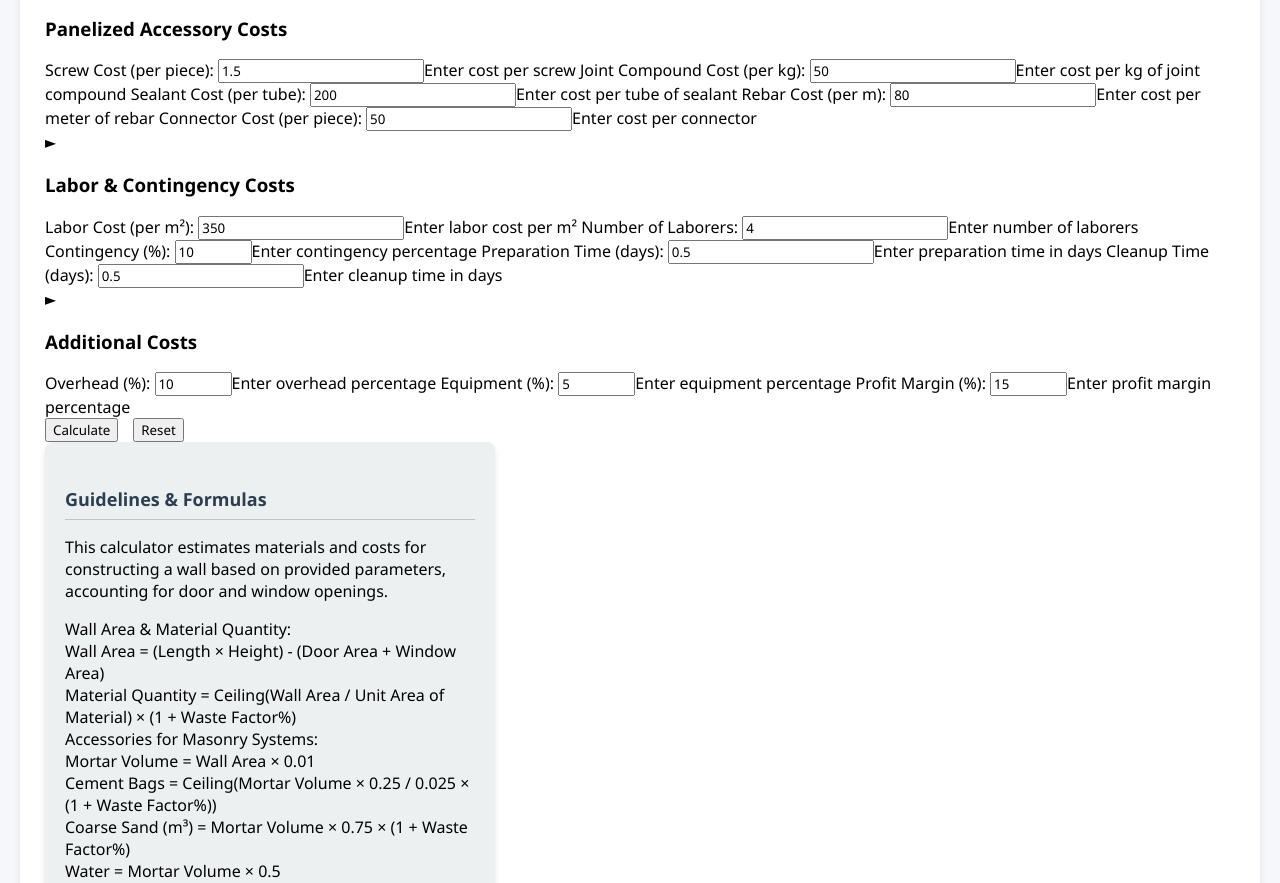
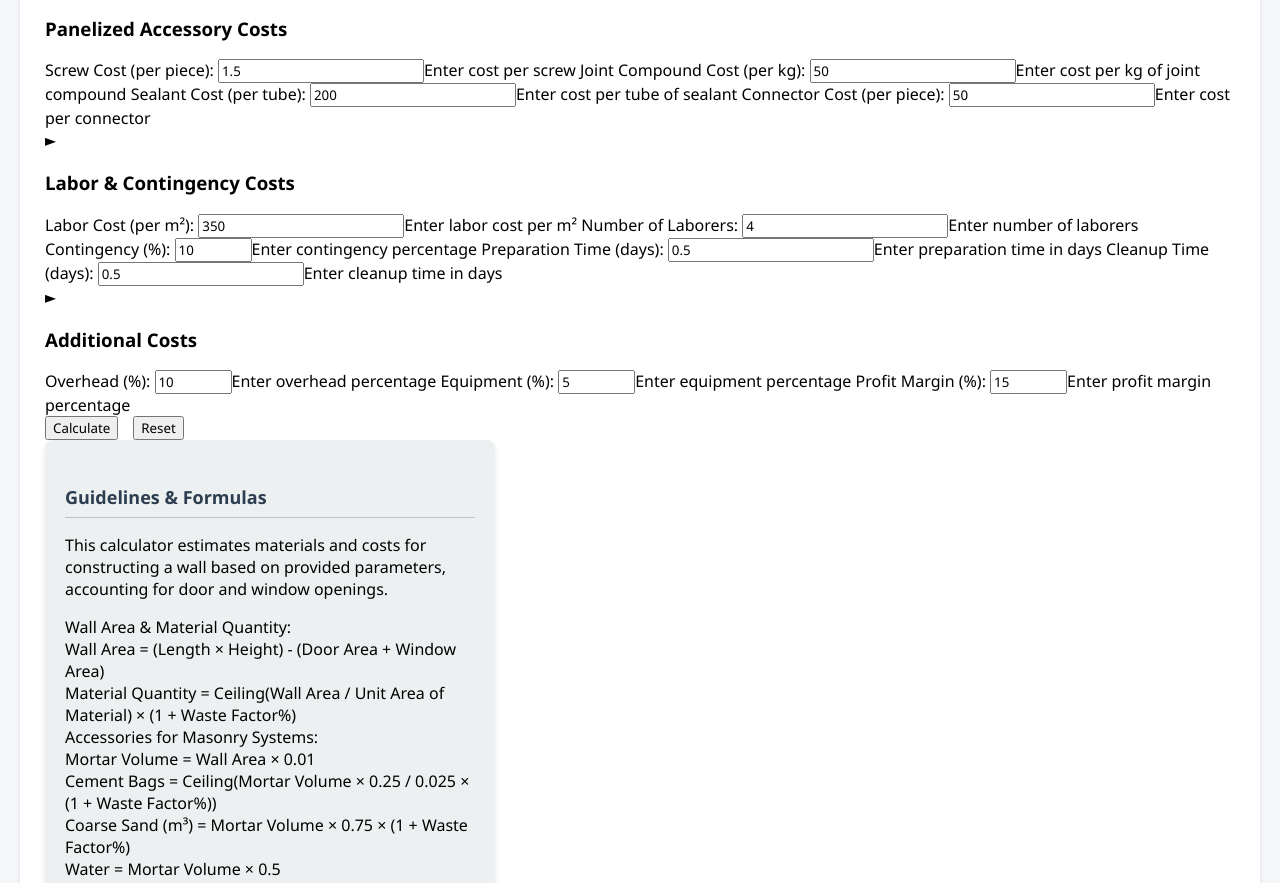
Before and after one commit to aestimaredesign/Testing-Calculator, a plain HTML site: page index.html in a window 1280 px wide. Shown: the part 1459-2342 px from the top of the page. Drawn offline with nearby package versions, Linux system fonts and the light colour scheme.

Commit message:
Update index.html
updated calculator

```diff
--- a/index.html
+++ b/index.html
@@ -3,7 +3,7 @@
 <head>
     <meta charset="UTF-8">
     <meta name="viewport" content="width=device-width, initial-scale=1.0">
-    <title>Wall Materials Calculator</title>
+    <title>Masonry and Panelized Wall Calculator</title>
     <script src="https://cdnjs.cloudflare.com/ajax/libs/jspdf/2.5.1/jspdf.umd.min.js"></script>
     <script src="https://cdnjs.cloudflare.com/ajax/libs/jspdf-autotable/3.8.2/jspdf.plugin.autotable.min.js"></script>
     <style>
@@ -67,7 +67,6 @@
             border-bottom: 1px solid var(--medium-gray);
             padding-bottom: 8px;
         }
-        /* Rest of the CSS remains unchanged */
     </style>
 </head>
 <body>
@@ -253,7 +252,6 @@
                         <label>Screw Cost (per piece): <input type="number" id="screwCost" step="0.01" min="0" value="1.5" title="Cost per piece of screw"><span class="tooltip">Enter cost per screw</span></label>
                         <label>Joint Compound Cost (per kg): <input type="number" id="jointCompoundCost" step="0.01" min="0" value="50" title="Cost per kg of joint compound"><span class="tooltip">Enter cost per kg of joint compound</span></label>
                         <label>Sealant Cost (per tube): <input type="number" id="sealantCost" step="0.01" min="0" value="200" title="Cost per tube of sealant"><span class="tooltip">Enter cost per tube of sealant</span></label>
-                        <label>Rebar Cost (per m): <input type="number" id="rebarCostPanel" step="0.01" min="0" value="80" title="Cost per meter of rebar"><span class="tooltip">Enter cost per meter of rebar</span></label>
                         <label>Connector Cost (per piece): <input type="number" id="connectorCost" step="0.01" min="0" value="50" title="Cost per piece of connector"><span class="tooltip">Enter cost per connector</span></label>
                     </div>
                     <div class="toggle-section" onclick="toggleSection('laborContingencyCosts')">
```
